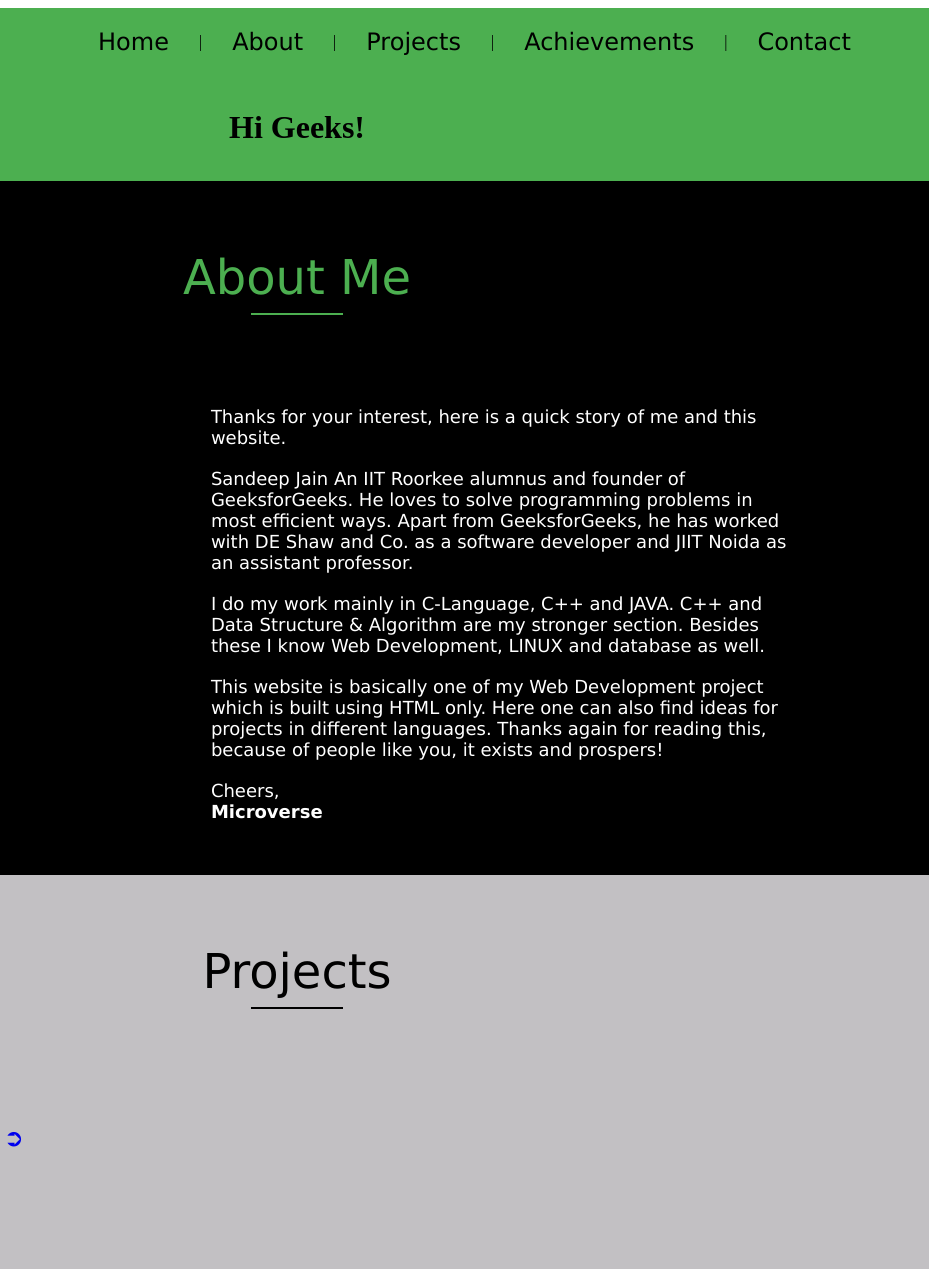
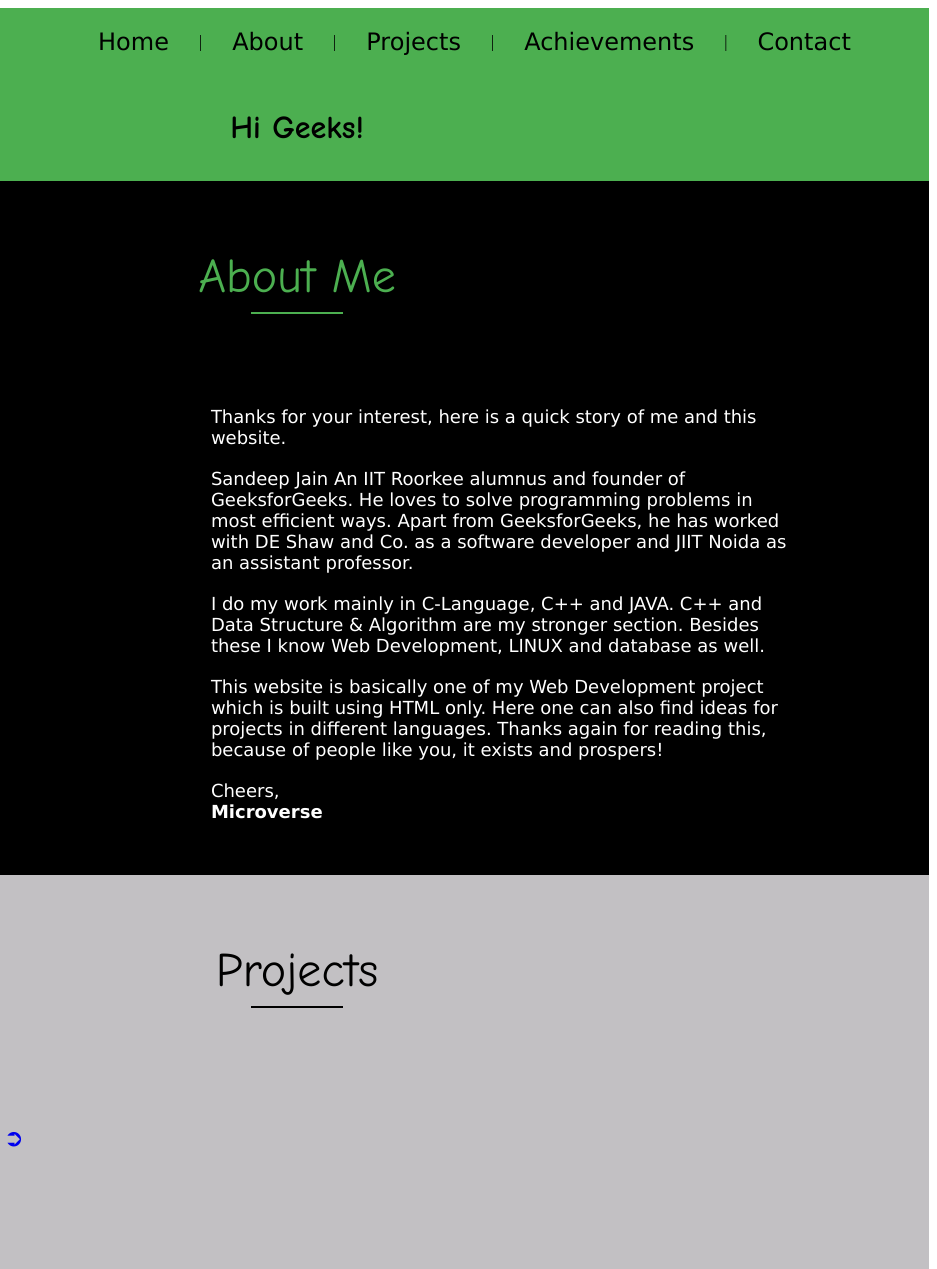
Before and after one commit to principles31/Emmanuel-Jordan-microverse, a plain HTML site: page project.html in a window 1280 px wide. Shown: the top 1269 px of the page, 343-1280 px from the left. Drawn offline with Linux system fonts and the light colour scheme.

Commit message:
header font changes

```diff
--- a/project.html
+++ b/project.html
@@ -102,7 +102,7 @@
 					<tr>
 						<td align="center" valign="middle">
 							<h3>
-								<font face="Times New Roman"
+								<font face="Comic sans MS"
 									size="6">
 									Hi Geeks!
 								</font>
@@ -130,7 +130,7 @@
 					<tr>
 						<td height="180" align="center"
 							valign="middle" colspan="2">
-							<font face="Verdana" size="7"
+							<font face="Comic sans MS" size="7"
 								color="#4CAF50">
 								About Me
 							</font>
@@ -200,7 +200,7 @@
 					<tr>
 						<td height="180" align="center"
 							valign="middle" colspan="2">
-							<font face="Verdana" size="7"
+							<font face="Comic sans MS" size="7"
 								color="black">
 								Projects
 							</font>
@@ -429,7 +429,7 @@
 					<tr>
 						<td height="18" align="center"
 							valign="middle" colspan="2">
-							<font face="Verdana" size="7"
+							<font face="Comic sans MS" size="7"
 								color="black">
 								Contact
 							</font>
```
